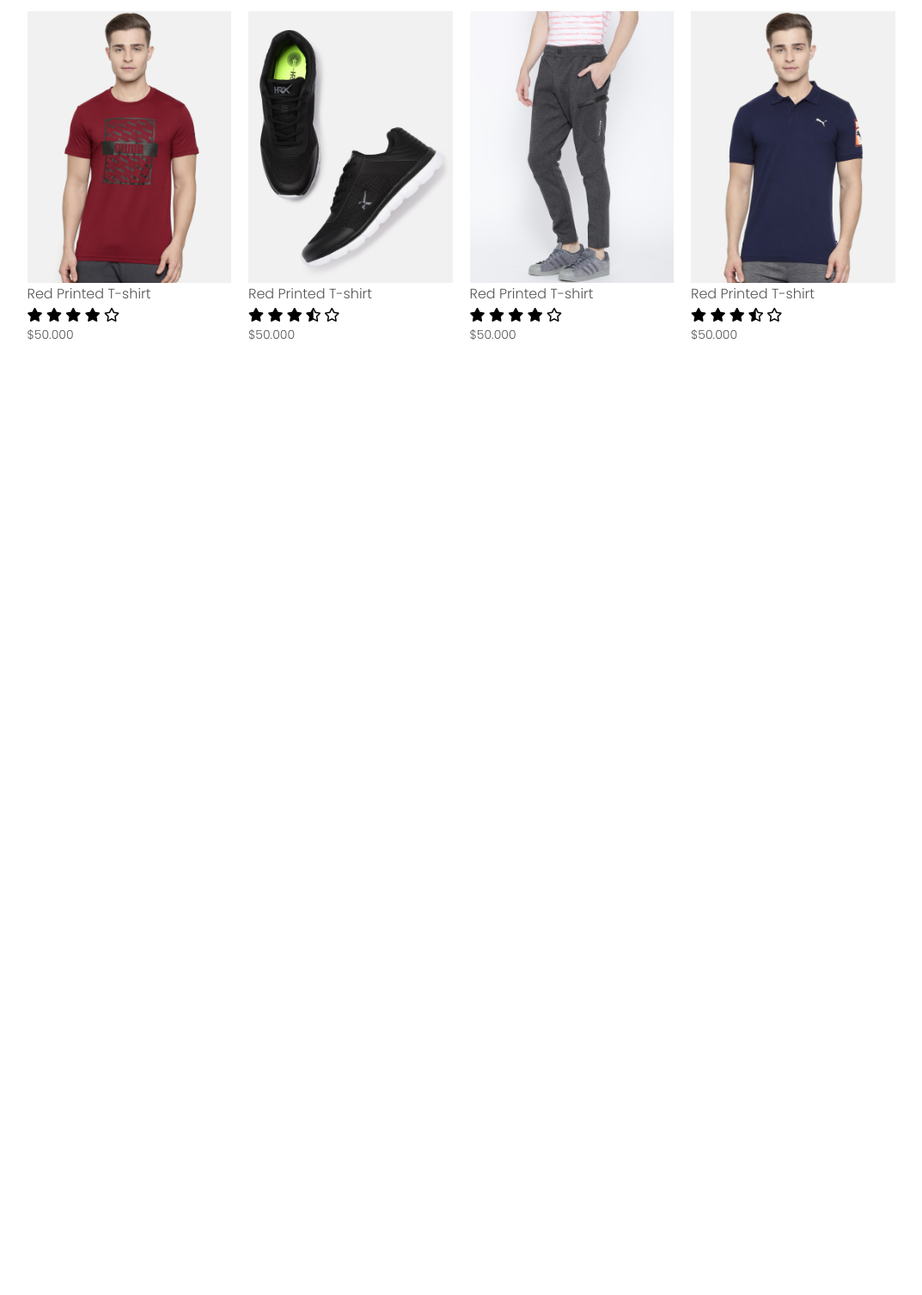
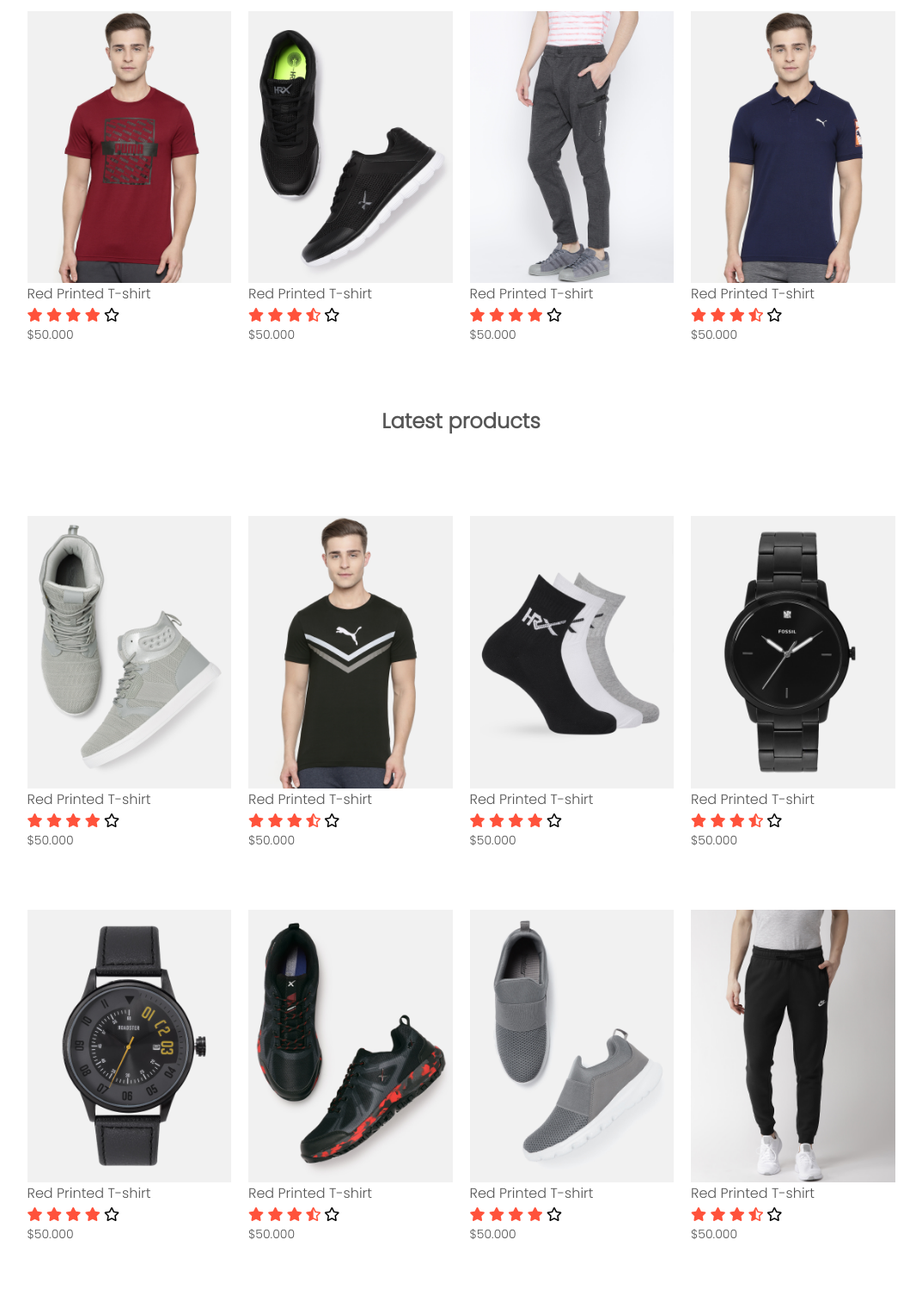
Before and after one commit to Ouijdene/REDSTORE, a plain HTML site: page index.html in a window 1280 px wide. Shown: the part 1048-2554 px from the top of the page at 86% size, without its empty margins (116-1189 px from the left). Before the commit the page ends 1508 px from the top, so only its background shows below. Drawn offline with Linux system fonts and the light colour scheme.

Commit message:
fix(): latest product

```diff
--- a/index.html
+++ b/index.html
@@ -113,6 +113,107 @@
             <p>$50.000</p>
           </div>
         </div>
+        <h2 class="title">Latest products</h2>
+        <div class="row">
+          <div class="col-4">
+            <img src="images/product-5.jpg" />
+            <h4>Red Printed T-shirt</h4>
+            <div class="rating">
+              <i class="fas fa-star"></i>
+              <i class="fas fa-star"></i>
+              <i class="fas fa-star"></i>
+              <i class="fas fa-star"></i>
+              <i class="far fa-star"></i>
+            </div>
+            <p>$50.000</p>
+          </div>
+          <div class="col-4">
+            <img src="images/product-6.jpg" />
+            <h4>Red Printed T-shirt</h4>
+            <div class="rating">
+              <i class="fas fa-star"></i>
+              <i class="fas fa-star"></i>
+              <i class="fas fa-star"></i>
+              <i class="fas fa-star-half-alt"></i>
+              <i class="far fa-star"></i>
+            </div>
+            <p>$50.000</p>
+          </div>
+          <div class="col-4">
+            <img src="images/product-7.jpg" />
+            <h4>Red Printed T-shirt</h4>
+            <div class="rating">
+              <i class="fas fa-star"></i>
+              <i class="fas fa-star"></i>
+              <i class="fas fa-star"></i>
+              <i class="fas fa-star"></i>
+              <i class="far fa-star"></i>
+            </div>
+            <p>$50.000</p>
+          </div>
+          <div class="col-4">
+            <img src="images/product-8.jpg" />
+            <h4>Red Printed T-shirt</h4>
+            <div class="rating">
+              <i class="fas fa-star"></i>
+              <i class="fas fa-star"></i>
+              <i class="fas fa-star"></i>
+              <i class="fas fa-star-half-alt"></i>
+              <i class="far fa-star"></i>
+            </div>
+            <p>$50.000</p>
+          </div>
+        </div>
+        <div class="row">
+          <div class="col-4">
+            <img src="images/product-9.jpg" />
+            <h4>Red Printed T-shirt</h4>
+            <div class="rating">
+              <i class="fas fa-star"></i>
+              <i class="fas fa-star"></i>
+              <i class="fas fa-star"></i>
+              <i class="fas fa-star"></i>
+              <i class="far fa-star"></i>
+            </div>
+            <p>$50.000</p>
+          </div>
+          <div class="col-4">
+            <img src="images/product-10.jpg" />
+            <h4>Red Printed T-shirt</h4>
+            <div class="rating">
+              <i class="fas fa-star"></i>
+              <i class="fas fa-star"></i>
+              <i class="fas fa-star"></i>
+              <i class="fas fa-star-half-alt"></i>
+              <i class="far fa-star"></i>
+            </div>
+            <p>$50.000</p>
+          </div>
+          <div class="col-4">
+            <img src="images/product-11.jpg" />
+            <h4>Red Printed T-shirt</h4>
+            <div class="rating">
+              <i class="fas fa-star"></i>
+              <i class="fas fa-star"></i>
+              <i class="fas fa-star"></i>
+              <i class="fas fa-star"></i>
+              <i class="far fa-star"></i>
+            </div>
+            <p>$50.000</p>
+          </div>
+          <div class="col-4">
+            <img src="images/product-12.jpg" />
+            <h4>Red Printed T-shirt</h4>
+            <div class="rating">
+              <i class="fas fa-star"></i>
+              <i class="fas fa-star"></i>
+              <i class="fas fa-star"></i>
+              <i class="fas fa-star-half-alt"></i>
+              <i class="far fa-star"></i>
+            </div>
+            <p>$50.000</p>
+          </div>
+        </div>
       </div>
     </div>
   </body>
--- a/style.css
+++ b/style.css
@@ -107,3 +107,6 @@ font-weight: normal;
 .col-4 p{
   font-size: 14px;
 }
+.rating .fas{
+  color:#ff523b
+}
```
